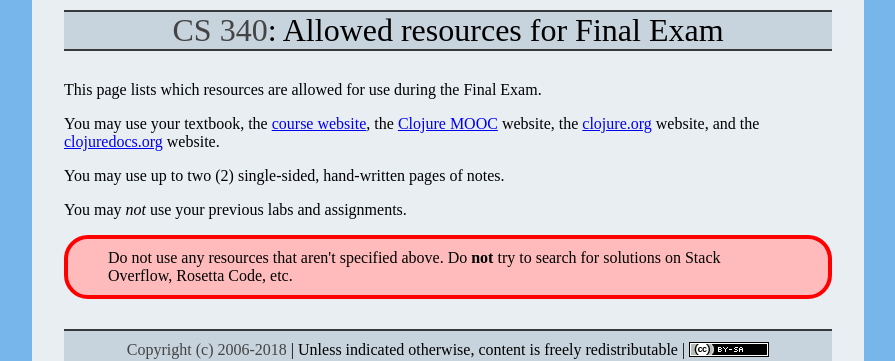
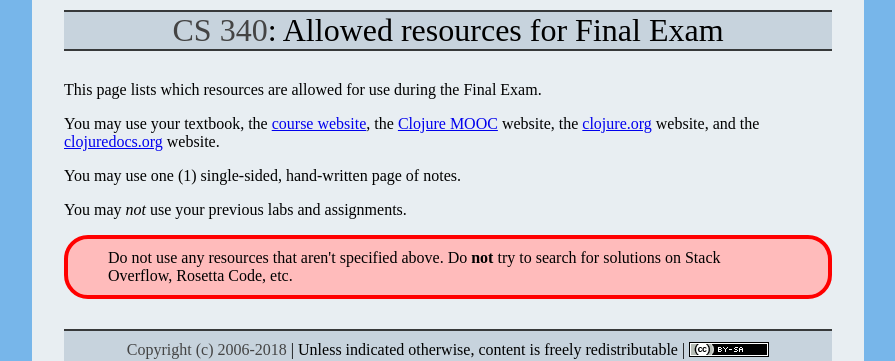
Before and after one commit to ycpcs/cs340-fall2018, a Jekyll site: the page built from assign/final.md, in a window 1280 px wide. Shown: the top 361 px of the page, without its empty margins (192-1087 px from the left). Built offline with Jekyll 4.4.1, drawn with Linux system fonts in a browser that asks for light colours.

Commit message:
updated for 2018

```diff
--- a/assign/final.md
+++ b/assign/final.md
@@ -5,9 +5,9 @@ title: "Allowed resources for Final Exam"
 
 This page lists which resources are allowed for use during the Final Exam.
 
-You may use your textbook, the [course website](http://ycpcs.github.io/cs340-fall2017), the [Clojure MOOC](http://mooc.fi/courses/2014/clojure/) website, the [clojure.org](http://clojure.org/) website, and the [clojuredocs.org](http://clojuredocs.org/) website.
+You may use your textbook, the [course website](http://ycpcs.github.io/cs340-fall2018), the [Clojure MOOC](http://moocfi.github.io/courses/2014/clojure/) website, the [clojure.org](http://clojure.org/) website, and the [clojuredocs.org](http://clojuredocs.org/) website.
 
-You may use up to two (2) single-sided, hand-written pages of notes.
+You may use one (1) single-sided, hand-written page of notes.
 
 You may *not* use your previous labs and assignments.
 
```
